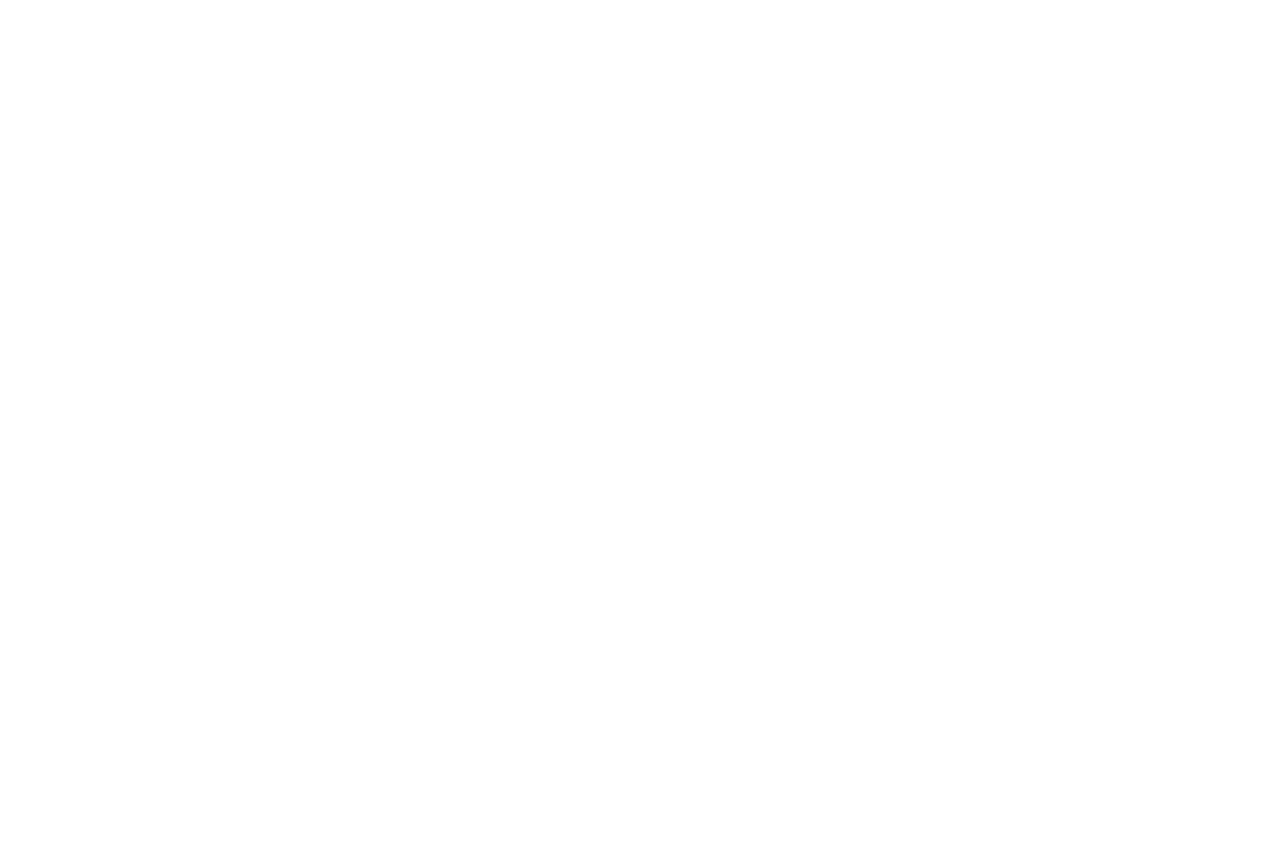
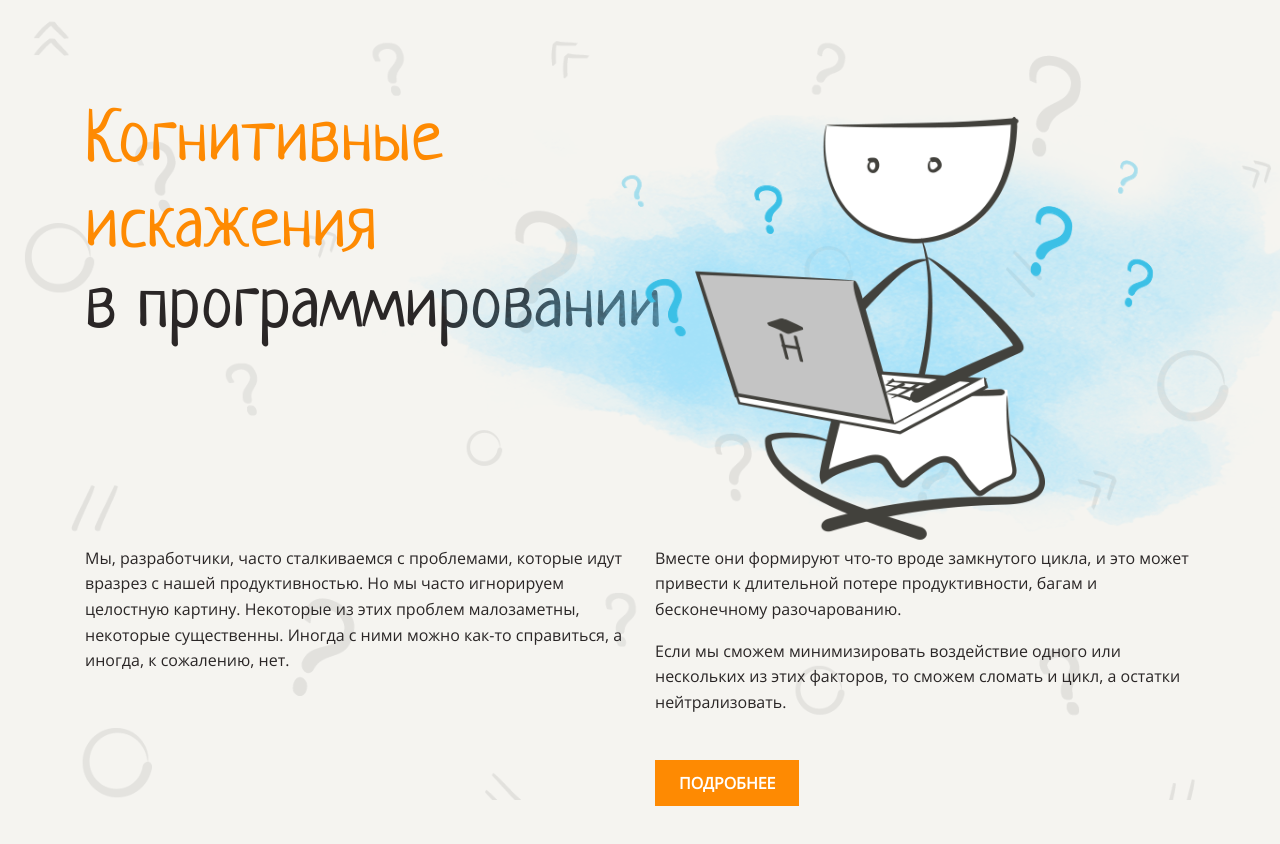
Before and after one commit to reymezis/layout-designer-project-58, a website: page src/index.html in a window 1280 px wide. Before the commit the page ends 800 px from the top, so only its background shows below. Drawn offline with nearby package versions, Linux system fonts and the light colour scheme; files that its build step writes are made by us from their sources.

Commit message:
add header

```diff
--- a/src/index.html
+++ b/src/index.html
@@ -4,11 +4,25 @@
   <meta charset="UTF-8">
   <meta http-equiv="X-UA-Compatible" content="IE=edge">
   <meta name="viewport" content="width=device-width, initial-scale=1.0">
-  <link rel="stylesheet" href="app.css">
+  <link rel="stylesheet" href="../src/styles/css/app.css">
   <title>Когнитивные искажения reymezis</title>
 </head>
 <body>
-  <header></header>
+  <header class="hidden bg-light">
+      <div class="section-settings relative">
+        <h1 class="m-0 basic">Когнитивные<br>искажения</h1>
+        <h1 class="m-0 lh-1 pb-185px">в программировании</h1>
+        <img class="img-header" src="../src/images/main.png" alt="Tota">
+        <div class="d-flex2">
+          <p class="f-1">Мы, разработчики, часто сталкиваемся с проблемами, которые идут вразрез с нашей продуктивностью. Но мы часто игнорируем целостную картину. Некоторые из этих проблем малозаметны, некоторые существенны. Иногда с ними можно как-то справиться, а иногда, к сожалению, нет.</p>
+          <div class="f-1">
+            <p>Вместе они формируют что-то вроде замкнутого цикла, и это может привести к длительной потере продуктивности, багам и бесконечному разочарованию.</p>
+            <p class="pb-40px">Если мы сможем минимизировать воздействие одного или нескольких из этих факторов, то сможем сломать и цикл, а остатки нейтрализовать.</p>
+            <p><a href="#" class="td-none btn btn-primary">Подробнее</a></p>
+          </div>
+        </div>
+      </div>
+  </header>
   <main></main>
   <footer></footer>
 </body>
--- a/src/scss/general.scss
+++ /dev/null
@@ -1,47 +0,0 @@
-@font-face {
-  font-family: "Open Sans", sans-serif;
-  font-weight: 400;
-  src: url("../fonts/OpenSans-Regular.ttf");
-}
-
-@font-face {
-  font-family: "Neucha", sans-serif;
-  font-weight: 400;
-  src: url("../fonts/Neucha-Regular.ttf");
-}
-
-body {
-  font-size: 16px;
-  line-height: 1.6em;
-  color: $dark;
-}
-
-.section-settings {
-  max-width: 1110px;
-  text-align: center;
-  padding-top: 100px;
-  padding-bottom: 100px;
-}
-
-h1,
-h2,
-h3 {
-  font-family: "Neucha", sans-serif;
-  line-height: 1.2em;
-}
-
-h1 {
-  font-size: 72px;
-}
-
-h2 {
-  font-size: 60px;
-}
-
-h3 {
-  font-size: 34px;
-}
-
-p {
-  font-family: "Open Sans", sans-serif;
-}
--- a/src/scss/app.scss
+++ b/src/styles/scss/app.scss
@@ -1,2 +1,4 @@
 @import "variables";
 @import "general";
+@import "button";
+@import "header";
--- /dev/null
+++ b/src/styles/scss/button.scss
@@ -0,0 +1,15 @@
+.btn {
+  padding: 12px 24px;
+  font-weight: 700;
+}
+
+.btn-primary {
+  width: 148px;
+  height: 49px;
+  background-color: $basic;
+  font-family: "Open Sans", sans-serif;
+  text-transform: uppercase;
+  color: $white;
+  border: none;
+  box-sizing: border-box;
+}
--- /dev/null
+++ b/src/styles/scss/general.scss
@@ -0,0 +1,95 @@
+@font-face {
+  font-family: "Open Sans";
+  font-weight: 400;
+  src: url("/src/fonts/OpenSans-Regular.ttf");
+}
+
+@font-face {
+  font-family: Neucha;
+  font-weight: 400;
+  src: url("/src/fonts/Neucha-Regular.ttf");
+}
+
+body {
+  margin: 0;
+  padding: 0;
+  font-size: 16px;
+  line-height: 1.6em;
+  color: $dark;
+}
+
+.section-settings {
+  max-width: 1110px;
+  margin: 0 auto;
+  padding-top: 100px;
+  padding-bottom: 100px;
+}
+
+.hidden {
+  overflow: hidden;
+}
+
+@mixin bg {
+  content: "";
+  position: absolute;
+  width: 100%;
+  height: 100%;
+  background-repeat: no-repeat;
+  background-size: cover;
+  background-image: url("/src/images/background.png");
+  opacity: 0.1;
+}
+
+h1,
+h2,
+h3 {
+  font-family: Neucha, sans-serif;
+  line-height: 1.2em;
+}
+
+h1 {
+  font-size: 72px;
+  font-weight: 400;
+}
+
+h2 {
+  font-size: 60px;
+}
+
+h3 {
+  font-size: 34px;
+}
+
+p {
+  font-family: "Open Sans", sans-serif;
+}
+
+.d-flex2 {
+  display: flex;
+  flex-flow: row wrap;
+  column-gap: 30px;
+}
+
+.f-1 {
+  flex: 1;
+}
+
+.m-0 {
+  margin: 0;
+}
+
+.relative {
+  position: relative;
+}
+
+.basic {
+  color: $basic;
+}
+
+.lh-1 {
+  line-height: 100%;
+}
+
+.td-none {
+  text-decoration: none;
+}
--- /dev/null
+++ b/src/styles/scss/header.scss
@@ -0,0 +1,22 @@
+.bg-light {
+  background-color: $light;
+}
+
+header::before {
+  @include bg;
+}
+
+.img-header {
+  height: 525px;
+  position: absolute;
+  top: 55px;
+  right: -270px;
+}
+
+.pb-40px {
+  padding-bottom: 40px;
+}
+
+.pb-185px {
+  padding-bottom: 185px;
+}
```
Also changed, not shown: src/css/app.css (deleted), src/styles/css/app.css (added), src/styles/scss/variables.scss (renamed from src/scss/variables.scss), 3 other files.
